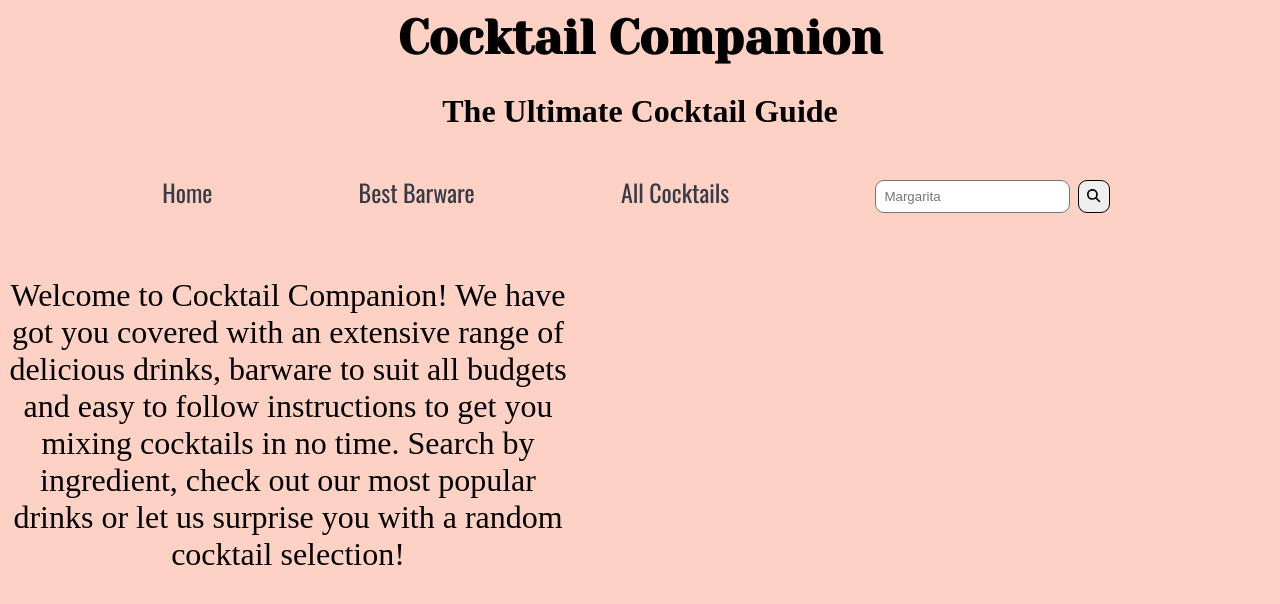
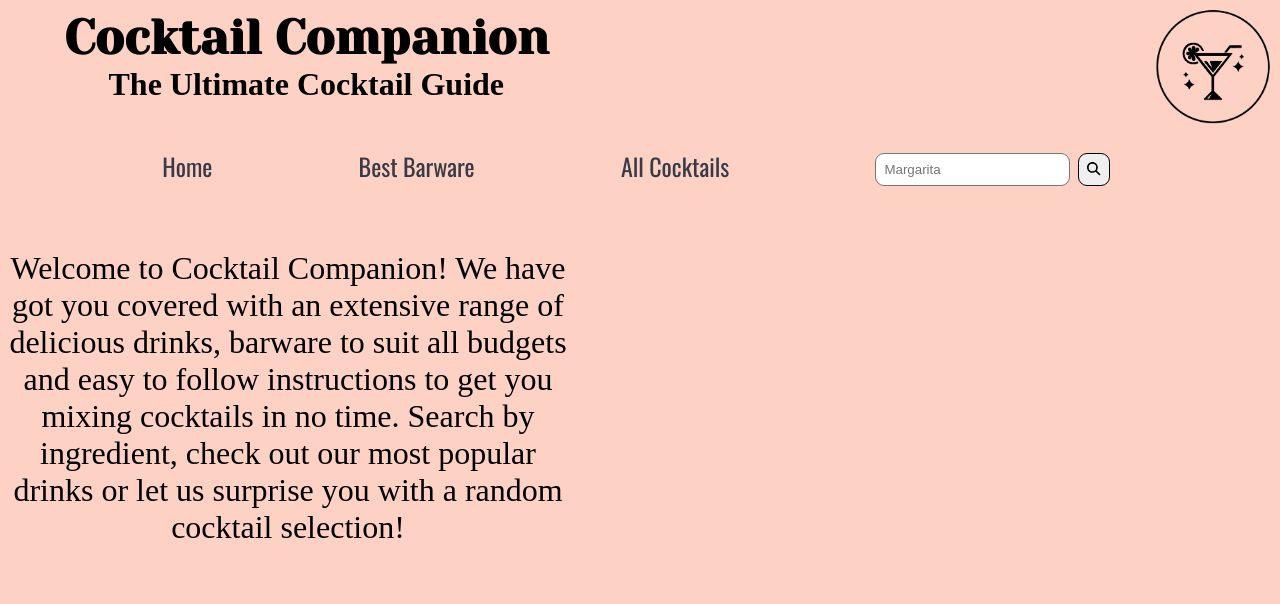
Before and after one commit to josenymad/cocktail-companion, a React (Create React App) app: page / in a window 1280 px wide. Shown: the top 604 px of the page. Built offline with nearby package versions, Linux system fonts and the light colour scheme; no server answers; a web font is replaced by a local one.

Commit message:
Navbar Logo

```diff
--- a/src/components/Title.js
+++ b/src/components/Title.js
@@ -1,5 +1,6 @@
 import React from "react";
 import "../styles/title.css";
+import logo2 from '../images/IMG_2674.png';
 
 const Title = () => {
   return (
@@ -10,6 +11,7 @@ const Title = () => {
           <h2 className="navbar-title__slogan">The Ultimate Cocktail Guide</h2>
         </div>
       </div>
+      <img src={logo2} alt="Logo" className="logo" />
     </div>
   );
 };
--- a/src/styles/navbar.css
+++ b/src/styles/navbar.css
@@ -5,6 +5,7 @@
     padding: 1em;
     justify-content: space-evenly;
     align-items: center;
+    position: sticky;
 }
 
 .navbar-list__item {
--- a/src/styles/title.css
+++ b/src/styles/title.css
@@ -1,6 +1,7 @@
 .title {
     display: flex;
-    flex-direction: column;
+    flex-direction: row;
+    justify-content: space-between;
     padding: 0% 5%;
   }
 
@@ -15,10 +16,29 @@
     font-family: 'Arizonia', cursive;
     font-size: 2rem;
     padding: 0;
-    margin-bottom: 0;
+    margin: 0;
   }
 
-@media screen and (max-width:700px) {
+  .logo {
+    height: 15vh;
+    margin-top: 0%;
+    position: absolute;
+    top: 0;
+    right: 0;
+    margin: 0.5%;
+  }
+
+  .logo img {
+    display: flex;
+    max-height: 4vh;
+    max-width: 4vw;
+    height: 100%;
+    width: 100%;
+    object-fit: contain;
+  }
+
+
+  @media screen and (max-width: 900px) {
     .navbar {
       padding-top: 10%;
     }
@@ -28,4 +48,12 @@
       font-size: large;
       padding-left: 20%;
     }
+
+    .title {
+      flex-direction: column;
     }
+
+    .logo {
+        display: none;
+    }
+  }
```
Lines whose indentation alone changed are shown as unchanged.
